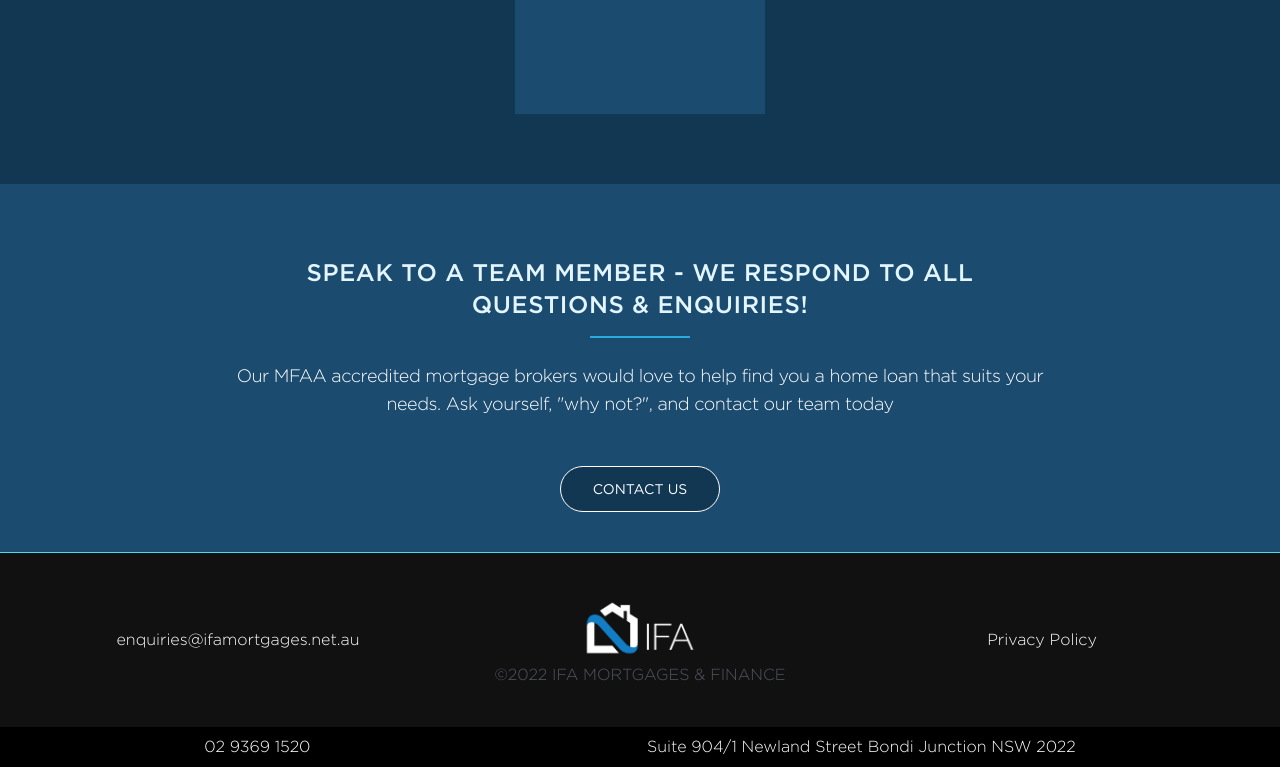
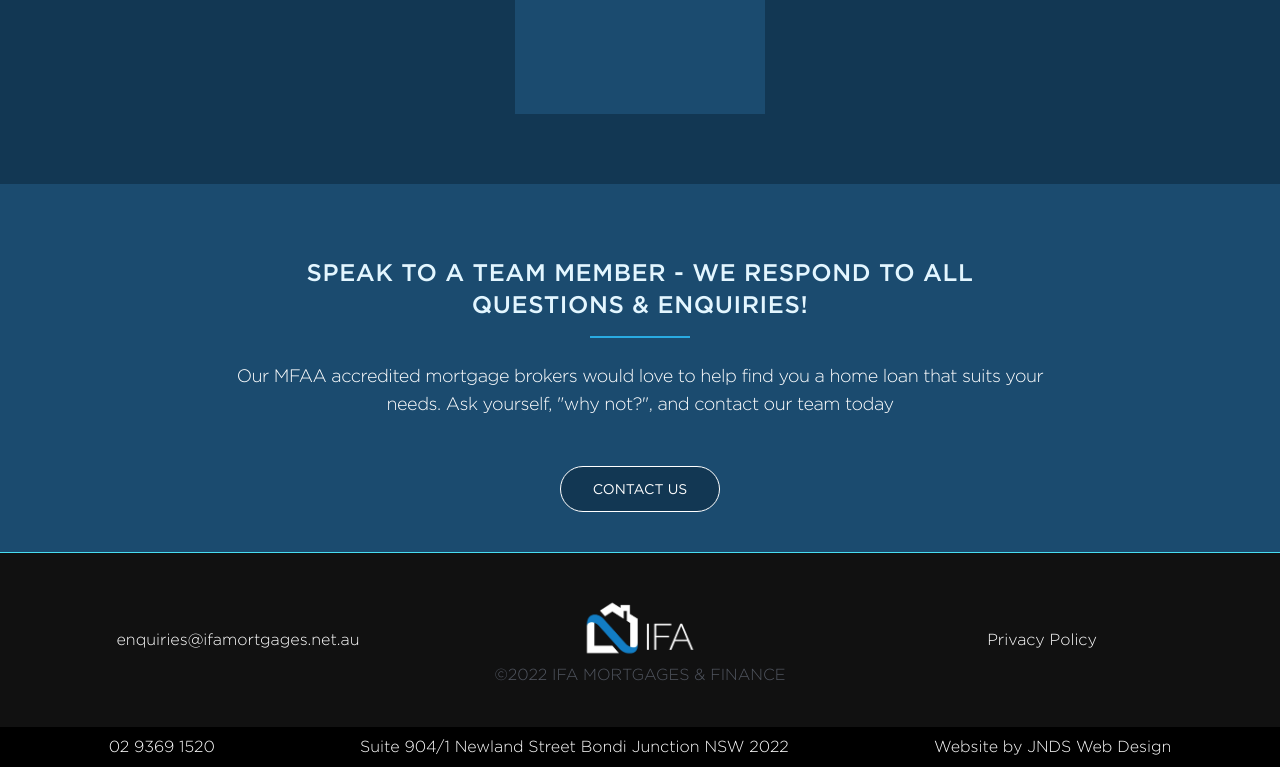
Before and after one commit to JackNDS/IFA-Mortgages, a website: page about.html in a window 1280 px wide. Shown: the part 2136-2903 px from the top of the page. Drawn offline with Linux system fonts and the light colour scheme.

Commit message:
update6July

```diff
--- a/about.html
+++ b/about.html
@@ -195,6 +195,9 @@
                     <div>
                         <a href="https://www.google.com/maps/place/IFA+Mortgages+%26+Finance/@-33.892005,151.2465659,19z/data=!3m1!4b1!4m5!3m4!1s0x6b12adf0ee8bed07:0x6937ec8280bac53f!8m2!3d-33.892005!4d151.2471131">Suite 904/1 Newland Street Bondi Junction NSW 2022</a>
                     </div>
+                    <div>
+                        <a href="https://www.jndswebdesign.com/">Website by JNDS Web Design</a>
+                    </div>
                 </div>
             </div>
         </section>
```
Also changed, not shown: index.html (+3 -0 lines), services.html (+3 -0 lines), team.html (+3 -0 lines), img/Screen_Shot_2022-06-17_at_6.12.54_pm_3000x.progressive.png.webp (added), 1 other file.
